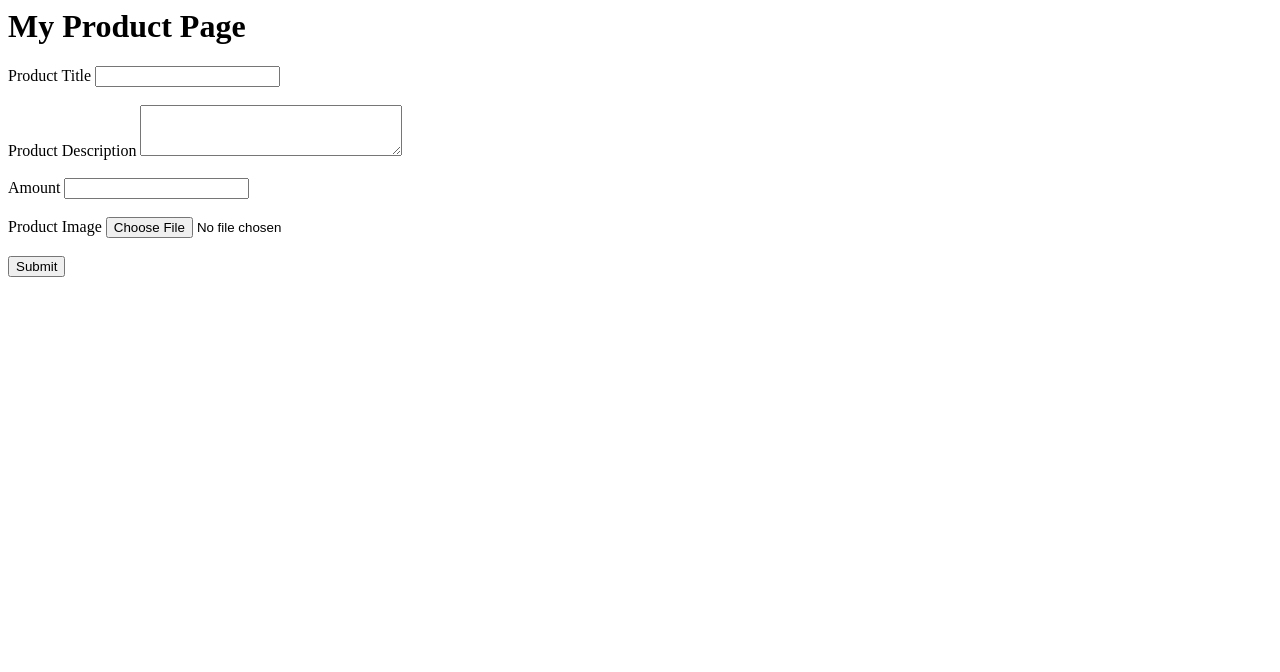
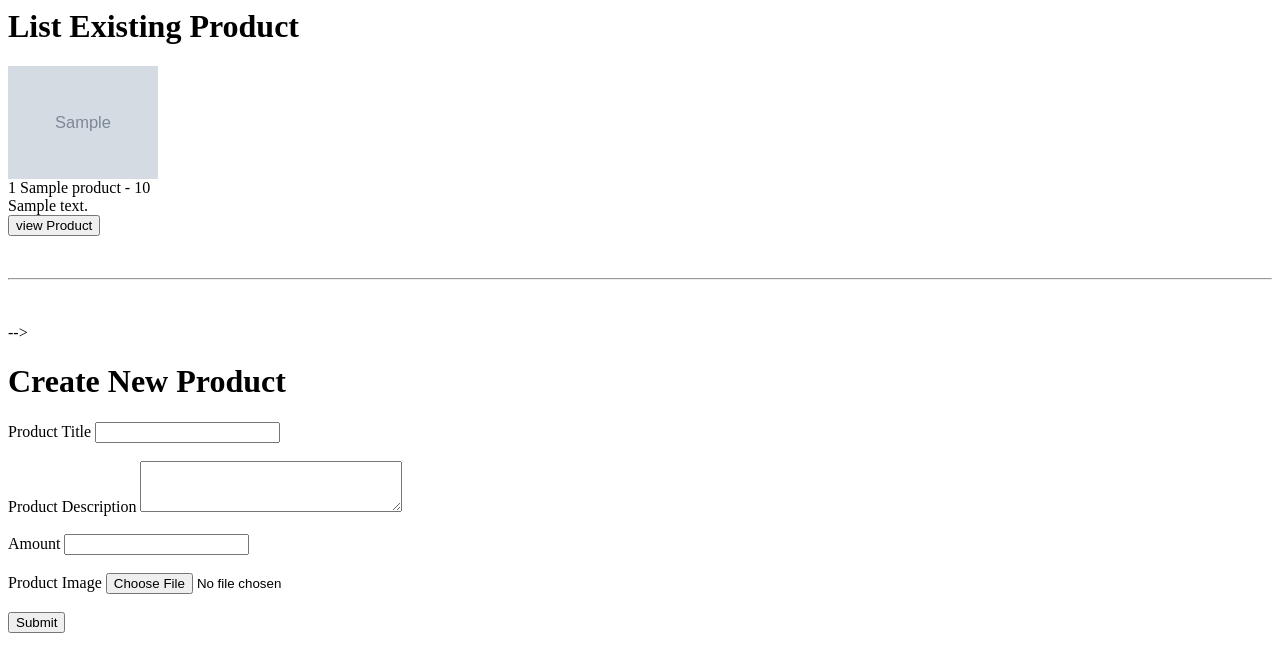
Before and after one commit to Emmedson/webcityclass2024, a PHP site: page /create.php in a window 1280 px wide. Shown: the top 672 px of the page. Run offline with PHP 8.4, Linux system fonts and the light colour scheme; tables that the repository leaves empty or names only in its code hold one stand-in row (values such as "Sample post"); grey boxes marked "Sample" are stand-in pictures.

Commit message:
upload and view product image

```diff
--- a/create.php
+++ b/create.php
@@ -1,6 +1,66 @@
 <?php
 include ('connect.php');
 ?>
+
+<?php
+// Select Product From DB
+$selectquery = "SELECT * FROM products";
+$Sresult = mysqli_query($connect, $selectquery);
+$products = mysqli_fetch_all($Sresult, MYSQLI_ASSOC);
+?>
+
+<DOCTYPE>
+<html>
+    <Head></Head>
+    <body>
+        <h1>List Existing Product</h1>
+
+
+<?php
+foreach($products as $product){ ?>
+<?php
+   echo '<img src="isreal/'.$product['image'].'" alt="" width="150px">'. "<br>";
+   echo $product['id'] . ' '. $product['title']. ' - ' . $product['amount']."<br>";
+   echo $product['details'];
+   ?>
+    <form action="create.php" method="POST">
+    <input type="hidden" name ="pid" value="<?php echo $product['id'] ?>" >
+    <input type="submit" value="view Product" name="viewProduct">
+   </form>
+
+   </form>
+   <br>
+   <hr>
+   <br>
+
+<?php echo '<br>'?>
+<?php } ?>
+
+   <?php
+   if(isset($_POST['viewProduct'])){
+       session_start();
+       $_SESSION['id'] = $_POST['pid'];
+    //    $_SESSION['pid2'] = $product['id'];
+       header("location:product.php");
+   }
+   ?> -->
+   <br>
+
+   <!-- <a href="edit.php?id=<?php //echo $product['id'] ?>"> Edit </a> -->
+   <!-- <form action="class5.php" method="POST">
+       <input type="hidden" name ="title" value="<?php echo $product['id'] ?>" >
+       <input type="submit" value="Edite" name="edite">
+   </form>
+   <?php
+//    if(isset($_POST['edite'])){
+//        session_start();
+//        $_SESSION['id'] = $_POST['title'];
+//        header("location: edit.php");}
+   ?> -->
+
+
+
+<!-- Forech Ends Here -->
 
 <?php
 if(isset($_POST['submit']))
@@ -11,25 +71,34 @@ if(isset($_POST['submit']))
     $details = $_POST['description'];
     $amount = $_POST['amount'];
 
+
+    // File Image from the form
+    $productImage = $_FILES['image'];
+
+    $fname = $_FILES['image'] ['name'];
+
+    $filelocation = $_FILES['image']['tmp_name'];
+
+    $filedestination = 'isreal/'. $fname;
+
+    // print_r($pimage);
+    move_uploaded_file($filelocation, $filedestination);
+
     // Inser Query
 
-    $query = "INSERT INTO products (title, details, amount) values('$title', '$details', '$amount')";
+    $query = "INSERT INTO products (title, details, amount, image) values('$title', '$details', '$amount', '$fname')";
 
     $result = mysqli_query($connect, $query);
 
     echo "Saved Successfully";
 
 
+
 }
 ?>
 
-<DOCTYPE>
-<html>
-    <Head></Head>
-    <body>
-        <h1> My Product Page</h1>
-
-        <form action="create.php" method="POST">
+<h1>Create New Product</h1>
+        <form action="create.php" method="POST" enctype="multipart/form-data">
             <label for="">Product Title</label>
             <input type="text" name="title" required> <br> <br>
 
--- /dev/null
+++ b/phpinfo.php
@@ -0,0 +1,3 @@
+<?php
+phpinfo();
+?>
```
Also changed, not shown: class5.php (+6 -6 lines), isreal/10-scaled-300x300.jpg (added), isreal/Web capture_7-1-2023_94633_placeit.net.jpeg (added), isreal/applogo.png (added), isreal/prnt_cover.jpg (added).
